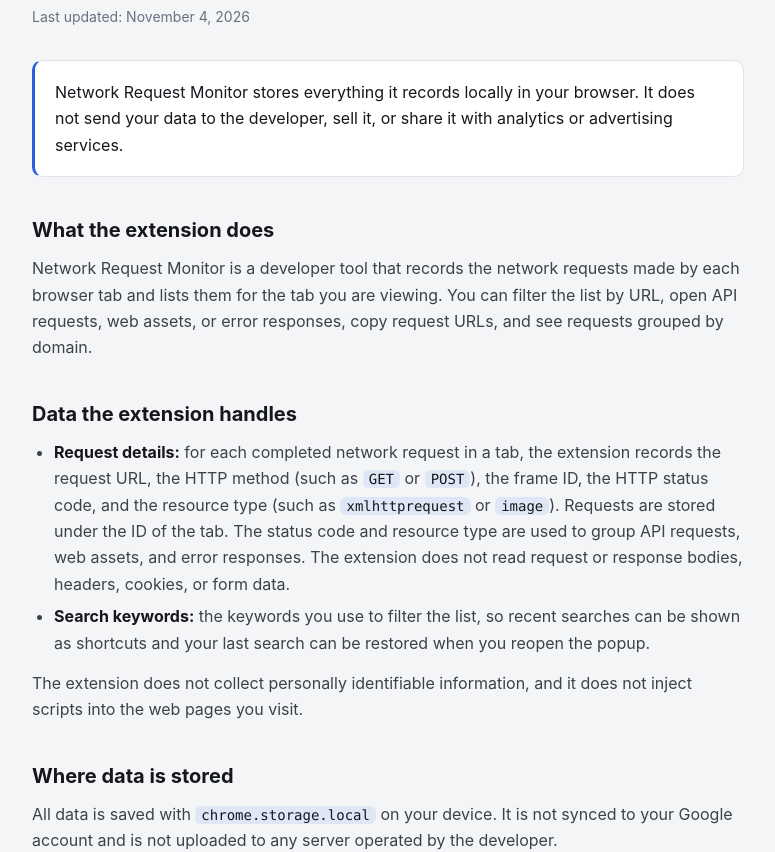
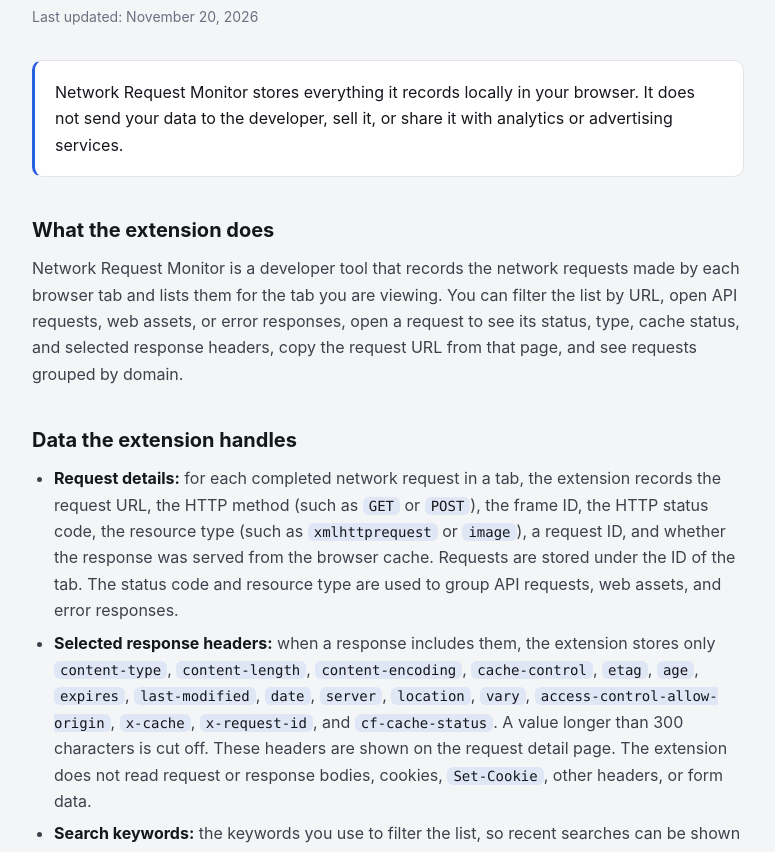
Before and after one commit to disengage/chrome-request-monitor, a browser extension: page docs/index.html in a window 1280 px wide. Shown: the part 99-951 px from the top of the page, without its empty margins (252-1027 px from the left). Drawn offline with Linux system fonts and the light colour scheme.

Commit message:
Describe the response headers stored by the request detail page.
The privacy policy still said headers were never read, which is no longer true.

Co-authored-by: Cursor <cursoragent@cursor.com>

```diff
--- a/docs/index.html
+++ b/docs/index.html
@@ -149,7 +149,7 @@
         <img src="icon.png" alt="" />
         <h1>Network Request Monitor – Privacy Policy</h1>
       </header>
-      <p class="updated">Last updated: November 4, 2026</p>
+      <p class="updated">Last updated: November 20, 2026</p>
 
       <p class="summary">
         Network Request Monitor stores everything it records locally in your
@@ -162,8 +162,9 @@
         Network Request Monitor is a developer tool that records the network
         requests made by each browser tab and lists them for the tab you are
         viewing. You can filter the list by URL, open API requests, web
-        assets, or error responses, copy request URLs, and see requests
-        grouped by domain.
+        assets, or error responses, open a request to see its status, type,
+        cache status, and selected response headers, copy the request URL
+        from that page, and see requests grouped by domain.
       </p>
 
       <h2>Data the extension handles</h2>
@@ -172,12 +173,27 @@
           <strong>Request details:</strong> for each completed network
           request in a tab, the extension records the request URL, the HTTP
           method (such as <code>GET</code> or <code>POST</code>), the frame ID,
-          the HTTP status code, and the resource type (such as
-          <code>xmlhttprequest</code> or <code>image</code>). Requests are
-          stored under the ID of the tab. The status code and resource type
-          are used to group API requests, web assets, and error responses.
-          The extension does not read request or response bodies, headers,
-          cookies, or form data.
+          the HTTP status code, the resource type (such as
+          <code>xmlhttprequest</code> or <code>image</code>), a request ID,
+          and whether the response was served from the browser cache.
+          Requests are stored under the ID of the tab. The status code and
+          resource type are used to group API requests, web assets, and error
+          responses.
+        </li>
+        <li>
+          <strong>Selected response headers:</strong> when a response includes
+          them, the extension stores only
+          <code>content-type</code>, <code>content-length</code>,
+          <code>content-encoding</code>, <code>cache-control</code>,
+          <code>etag</code>, <code>age</code>, <code>expires</code>,
+          <code>last-modified</code>, <code>date</code>, <code>server</code>,
+          <code>location</code>, <code>vary</code>,
+          <code>access-control-allow-origin</code>, <code>x-cache</code>,
+          <code>x-request-id</code>, and <code>cf-cache-status</code>.
+          A value longer than 300 characters is cut off. These headers are
+          shown on the request detail page. The extension does not read
+          request or response bodies, cookies, <code>Set-Cookie</code>, other
+          headers, or form data.
         </li>
         <li>
           <strong>Search keywords:</strong> the keywords you use to filter the
@@ -231,7 +247,7 @@
       <ul>
         <li>
           <code>webRequest</code> – to see which network requests a tab has
-          made.
+          made, including the selected response headers listed above.
         </li>
         <li>
           <code>storage</code> – to save the request list and search keywords
```
